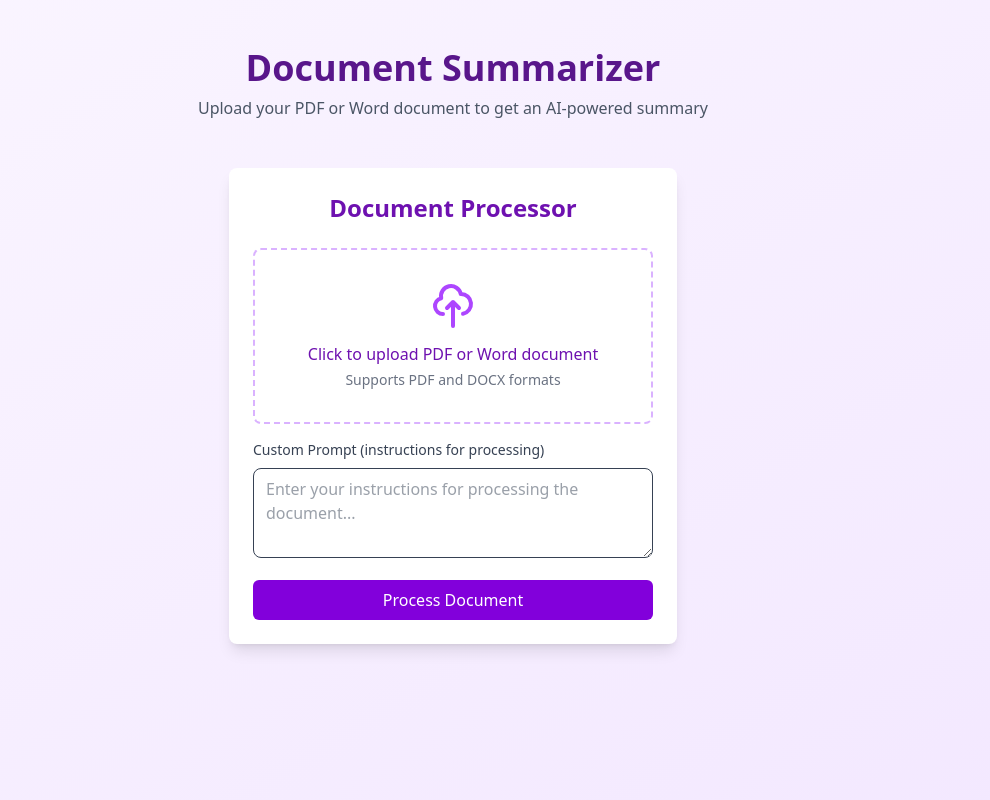
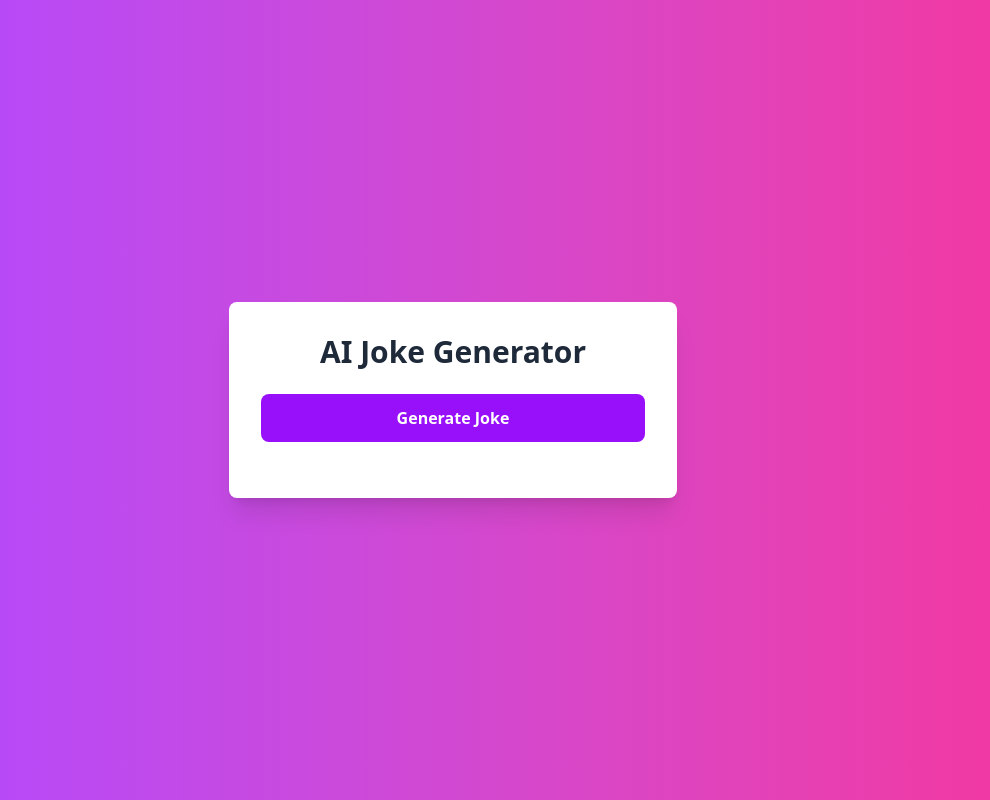
Before and after one commit to Sahil089/Session_01, a React (Vite) app: page / in a window 1280 px wide. Shown: the whole page, without its empty margins (187-1177 px from the left). Built offline with nearby package versions, Linux system fonts and the light colour scheme.

Commit message:
added first code

```diff
--- a/package.json
+++ b/package.json
@@ -10,8 +10,10 @@
     "preview": "vite preview"
   },
   "dependencies": {
+    "@google/generative-ai": "^0.24.0",
     "@tailwindcss/vite": "^4.1.3",
     "autoprefixer": "^10.4.21",
+    "axios": "^1.8.4",
     "mammoth": "^1.9.0",
     "pdf-lib": "^1.17.1",
     "pdf-parse": "^1.1.1",
@@ -20,7 +22,7 @@
     "react": "^19.0.0",
     "react-dom": "^19.0.0",
     "react-pdf": "^9.2.1",
-    "tailwindcss": "^4.1.3"
+    "tailwindcss": "^4.1.4"
   },
   "devDependencies": {
     "@eslint/js": "^9.21.0",
--- a/src/App.jsx
+++ b/src/App.jsx
@@ -1,29 +1,52 @@
 
 import React, { useState } from 'react';
-import FileUploader from './Component/MainUpload/FileUploader';
-import FinalOutput from './Component/MainUpload/FinalOutput';
+import { GoogleGenerativeAI } from '@google/generative-ai';
+import axios from 'axios';
 
 function App() {
-  const [processedText, setProcessedText] = useState('');
-  const [isLoading, setIsLoading] = useState(false);
+  const [joke, setJoke] = useState('');
+  const [loading, setLoading] = useState(false);
+
+  const generateJoke = async () => {
+    setLoading(true);
+    try {
+      const genAI = new GoogleGenerativeAI(import.meta.env.VITE_GEMINI_API_KEY);
+      const model = genAI.getGenerativeModel({ model: 'gemini-2.0-flash' });
+
+      const categories = ['dad joke', 'knock-knock joke', 'animal joke', 'food joke', 'science joke'];
+      const randomCategory = categories[Math.floor(Math.random() * categories.length)];
+      const prompt = `Tell me a funny, clean ${randomCategory} suitable for all ages. Make sure it's different each time. Only respond with the joke itself.`;
+
+      const result = await model.generateContent(prompt);
+      const response = await result.response;
+      setJoke(response.text());
+    } catch (error) {
+      console.error('Error generating joke:', error);
+      setJoke('Failed to generate joke. Please try again.');
+    }
+    setLoading(false);
+  };
 
   return (
-    <div className="min-h-screen bg-gradient-to-br from-purple-50 to-purple-100 py-12 px-4">
-      <div className="max-w-4xl mx-auto">
-        <header className="text-center mb-12">
-          <h1 className="text-4xl font-bold text-purple-900">Document Summarizer</h1>
-          <p className="text-gray-600 mt-2">Upload your PDF or Word document to get an AI-powered summary</p>
-        </header>
+    <div className="min-h-screen bg-gradient-to-r from-purple-500 to-pink-500 flex items-center justify-center p-4">
+      <div className="bg-white rounded-lg shadow-xl p-8 max-w-md w-full">
+        <h1 className="text-3xl font-bold text-center mb-6 text-gray-800">AI Joke Generator</h1>
 
-        <FileUploader
-          onProcessedText={setProcessedText}
-          setIsLoading={setIsLoading}
-        />
+        <div className="mb-6">
+          <button
+            onClick={generateJoke}
+            disabled={loading}
+            className="w-full bg-purple-600 hover:bg-purple-700 text-white font-bold py-3 px-6 rounded-lg transition duration-300 disabled:opacity-50"
+          >
+            {loading ? 'Generating...' : 'Generate Joke'}
+          </button>
+        </div>
 
-        <FinalOutput
-          processedText={processedText}
-          isLoading={isLoading}
-        />
+        {joke && (
+          <div className="bg-gray-100 rounded-lg p-4">
+            <p className="text-gray-800 text-lg">{joke}</p>
+          </div>
+        )}
       </div>
     </div>
   );
--- a/src/Component/MainUpload/FileUploader.jsx
+++ /dev/null
@@ -1,193 +0,0 @@
-import React, { useState, useEffect } from 'react';
-import * as pdfjsLib from 'pdfjs-dist';
-import mammoth from 'mammoth';
-
-const FileUploader = ({ onProcessedText, setIsLoading }) => {
-  const [selectedFile, setSelectedFile] = useState(null);
-  const [fileName, setFileName] = useState('');
-  const [extractedText, setExtractedText] = useState('');
-  const [error, setError] = useState('');
-  const [customPrompt, setCustomPrompt] = useState('');
-
-  useEffect(() => {
-    pdfjsLib.GlobalWorkerOptions.workerSrc = new URL(
-      'pdfjs-dist/build/pdf.worker.min.js',
-      import.meta.url
-    ).toString();
-  }, []);
-  const handleFileChange = (event) => {
-    const file = event.target.files[0];
-    if (file) {
-      setSelectedFile(file);
-      setFileName(file.name);
-      setError('');
-    }
-  };
-
-  const extractTextFromPDF = async (file) => {
-    try {
-      const arrayBuffer = await file.arrayBuffer();
-      const pdf = await pdfjsLib.getDocument({ data: arrayBuffer }).promise;
-      let text = '';
-
-      for (let i = 1; i <= pdf.numPages; i++) {
-        const page = await pdf.getPage(i);
-        const content = await page.getTextContent();
-        const pageText = content.items.map(item => item.str).join(' ');
-        text += pageText + '\n';
-      }
-
-      return text;
-    } catch (error) {
-      console.error('Error extracting text from PDF:', error);
-      throw new Error('Failed to extract text from PDF');
-    }
-  };
-
-  const extractTextFromDOCX = async (file) => {
-    try {
-      const arrayBuffer = await file.arrayBuffer();
-      const result = await mammoth.extractRawText({ arrayBuffer });
-      return result.value;
-    } catch (error) {
-      console.error('Error extracting text from DOCX:', error);
-      throw new Error('Failed to extract text from DOCX');
-    }
-  };
-
-  const handleSubmit = async (event) => {
-    event.preventDefault();
-
-    if (!selectedFile) {
-      setError('Please select a file first');
-      return;
-    }
-
-    try {
-      setIsLoading(true);
-      const fileType = selectedFile.type;
-      let text = '';
-
-      if (fileType === 'application/pdf') {
-        text = await extractTextFromPDF(selectedFile);
-      } else if (fileType === 'application/vnd.openxmlformats-officedocument.wordprocessingml.document') {
-        text = await extractTextFromDOCX(selectedFile);
-      } else {
-        throw new Error('Unsupported file type. Please upload a PDF or Word document.');
-      }
-
-      setExtractedText(text);
-
-      // Send text to LLM for processing with custom prompt
-      const result = await processTextWithPrompt(text, customPrompt);
-      onProcessedText(result);
-    } catch (error) {
-      setError(error.message);
-    } finally {
-      setIsLoading(false);
-    }
-  };
-
-  const processTextWithPrompt = async (text, prompt) => {
-    try {
-      // Using a better model for processing
-      const API_URL = "https://router.huggingface.co/hf-inference/models/facebook/bart-large-cnn";
-      const API_KEY = "api key ";
-
-      // Default prompt if user doesn't provide one
-      const userPrompt = prompt.trim() || "Please summarize the following document:";
-
-      // Format the prompt to be more effective with the BART model
-      const fullPrompt = `Task: ${userPrompt}\n\nDocument: ${text.substring(0, 2000)}`;
-
-      const response = await fetch(API_URL, {
-        method: "POST",
-        headers: {
-          "Authorization": `Bearer ${API_KEY}`,
-          "Content-Type": "application/json",
-        },
-        body: JSON.stringify({
-          inputs: fullPrompt,
-          parameters: {
-            max_length: 500,
-            min_length: 100,
-            do_sample: true,
-            temperature: 0.7,
-            num_beams: 4
-          }
-        }),
-      });
-
-      if (!response.ok) {
-        throw new Error('Failed to get response from API');
-      }
-
-      const result = await response.json();
-      return result[0]?.summary_text || "Unable to generate response.";
-    } catch (error) {
-      console.error('Error processing text:', error);
-      throw new Error('Failed to process text with the provided prompt');
-    }
-  };
-
-  return (
-    <div className="bg-white rounded-lg shadow-lg p-6 max-w-md mx-auto">
-      <h2 className="text-2xl font-bold text-purple-800 mb-6 text-center">Document Processor</h2>
-
-      <form onSubmit={handleSubmit} className="space-y-4">
-        <div className="border-2 border-dashed border-purple-300 rounded-lg p-8 text-center hover:border-purple-500 transition-colors">
-          <input
-            type="file"
-            onChange={handleFileChange}
-            className="hidden"
-            id="file-upload"
-            accept=".pdf,.docx"
-          />
-          <label
-            htmlFor="file-upload"
-            className="cursor-pointer flex flex-col items-center justify-center"
-          >
-            <svg xmlns="http://www.w3.org/2000/svg" className="h-12 w-12 text-purple-500 mb-3" fill="none" viewBox="0 0 24 24" stroke="currentColor">
-              <path strokeLinecap="round" strokeLinejoin="round" strokeWidth={2} d="M7 16a4 4 0 01-.88-7.903A5 5 0 1115.9 6L16 6a5 5 0 011 9.9M15 13l-3-3m0 0l-3 3m3-3v12" />
-            </svg>
-            <span className="text-purple-800 font-medium">
-              {fileName ? fileName : 'Click to upload PDF or Word document'}
-            </span>
-            <p className="text-sm text-gray-500 mt-1">
-              Supports PDF and DOCX formats
-            </p>
-          </label>
-        </div>
-
-        <div className="space-y-2">
-          <label htmlFor="custom-prompt" className="block text-sm font-medium text-gray-700">
-            Custom Prompt (instructions for processing)
-          </label>
-          <textarea
-            id="custom-prompt"
-            rows="3"
-            className="w-full px-3 py-2 text-gray-700 border rounded-lg focus:outline-none focus:ring-2 focus:ring-purple-500"
-            value={customPrompt}
-            onChange={(e) => setCustomPrompt(e.target.value)}
-            placeholder="Enter your instructions for processing the document..."
-          ></textarea>
-        </div>
-
-        {error && (
-          <div className="text-red-500 text-sm mt-2">
-            {error}
-          </div>
-        )}
-
-        <button
-          type="submit"
-          className="w-full bg-purple-700 text-white py-2 px-4 rounded-md hover:bg-purple-800 transition-colors focus:outline-none focus:ring-2 focus:ring-purple-500 focus:ring-opacity-50"
-        >
-          Process Document
-        </button>
-      </form>
-    </div>
-  );
-};
-
-export default FileUploader;
--- a/src/Component/MainUpload/FinalOutput.jsx
+++ /dev/null
@@ -1,42 +0,0 @@
-import React from 'react';
-
-const FinalOutput = ({ processedText, isLoading }) => {
-  if (isLoading) {
-    return (
-      <div className="bg-white rounded-lg shadow-lg p-6 max-w-2xl mx-auto mt-8">
-        <div className="flex flex-col items-center justify-center py-8">
-          <div className="animate-spin rounded-full h-12 w-12 border-t-2 border-b-2 border-purple-700"></div>
-          <p className="text-purple-800 font-medium mt-4">Processing your document...</p>
-        </div>
-      </div>
-    );
-  }
-
-  if (!processedText) {
-    return null;
-  }
-
-  return (
-    <div className="bg-white rounded-lg shadow-lg p-6 max-w-2xl mx-auto mt-8">
-      <h2 className="text-2xl font-bold text-purple-800 mb-4">Document Summary</h2>
-
-      <div className="bg-gray-50 p-4 rounded-md border border-gray-200">
-        <p className="text-gray-800 whitespace-pre-line">{processedText}</p>
-      </div>
-
-      <div className="mt-6 flex justify-end">
-        <button
-          onClick={() => {navigator.clipboard.writeText(processedText)}}
-          className="bg-black text-white py-2 px-4 rounded-md hover:bg-gray-800 transition-colors focus:outline-none focus:ring-2 focus:ring-gray-500 focus:ring-opacity-50 flex items-center"
-        >
-          <svg xmlns="http://www.w3.org/2000/svg" className="h-5 w-5 mr-2" fill="none" viewBox="0 0 24 24" stroke="currentColor">
-            <path strokeLinecap="round" strokeLinejoin="round" strokeWidth={2} d="M8 5H6a2 2 0 00-2 2v12a2 2 0 002 2h10a2 2 0 002-2v-1M8 5a2 2 0 002 2h2a2 2 0 002-2M8 5a2 2 0 012-2h2a2 2 0 012 2m0 0h2a2 2 0 012 2v3m2 4H10m0 0l3-3m-3 3l3 3" />
-          </svg>
-          Copy Summary
-        </button>
-      </div>
-    </div>
-  );
-};
-
-export default FinalOutput;
```
Also changed, not shown: 2 other files (tests, documents, lock files or other folders).
